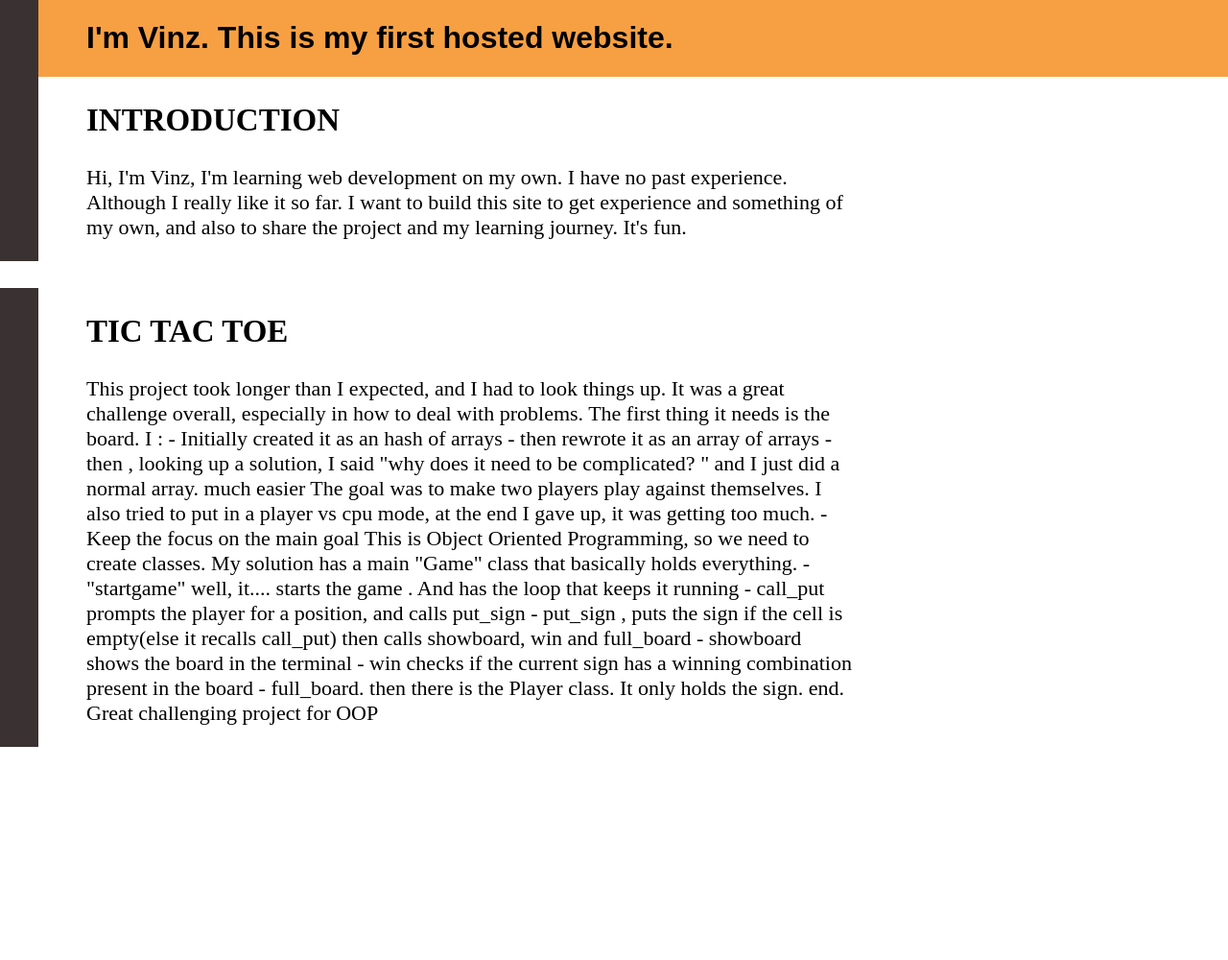
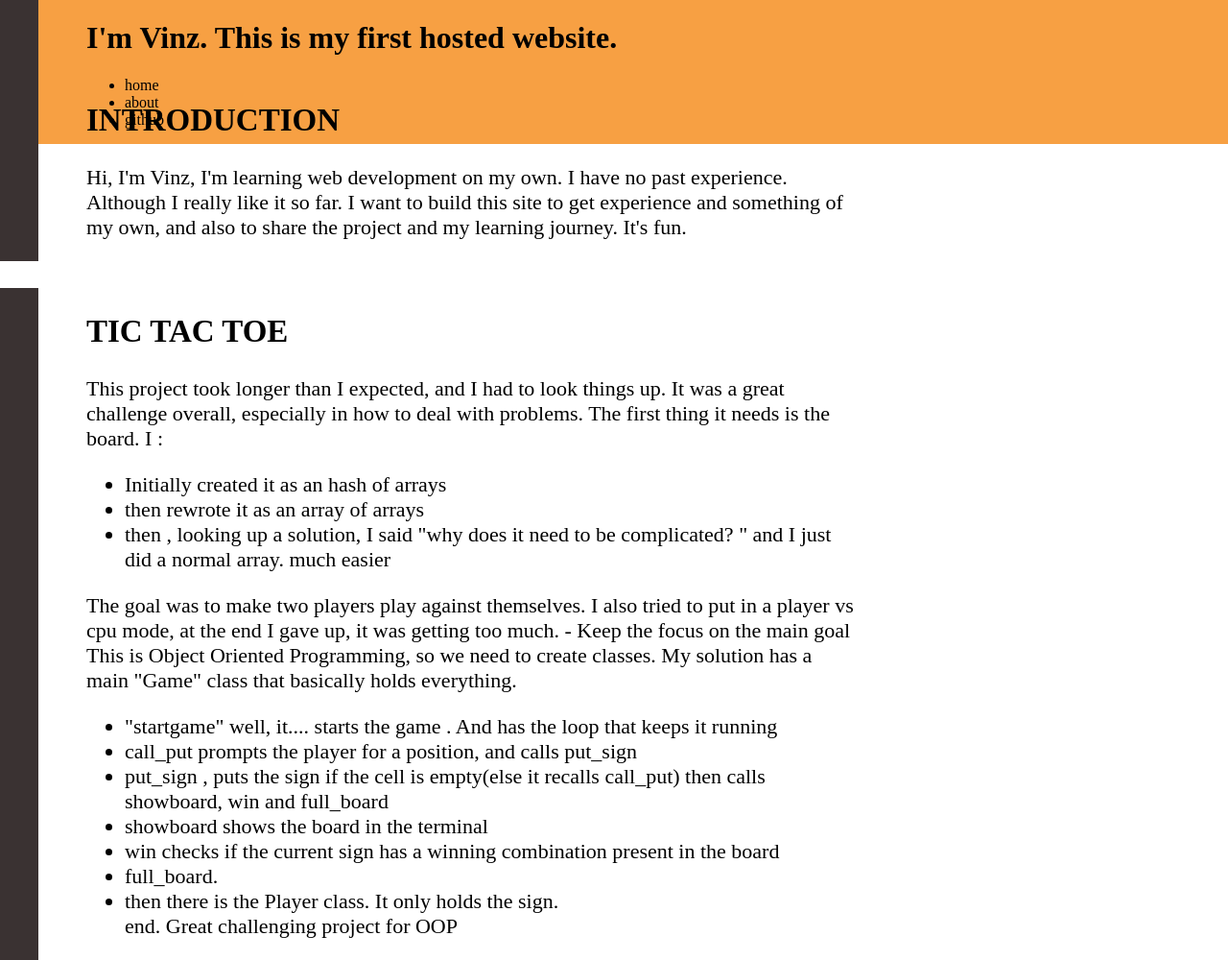
Before and after one commit to LrdVnz/vinz.pw_website, a plain HTML site: page index.html in a window 1280 px wide. Shown: the whole page at 96% size. Before the commit the page ends 800 px from the top, so only its background shows below. Drawn offline with Linux system fonts and the light colour scheme.

Commit message:
Added lists and nav

```diff
--- a/index.html
+++ b/index.html
@@ -8,6 +8,13 @@
 	<body>
 		<div class="header">
 			<h1>I'm Vinz. This is my first hosted website.</h1>
+			<div class = "navbar">
+				<ul>
+					<li>home</li>
+					<li>about</li>
+					<li>github</li>
+				</ul>
+			</div>
 		</div>
 		<div class="intro">
 			<h2>INTRODUCTION</h2>
@@ -23,22 +30,24 @@
 				This project took longer than I expected, and I had to look things up.
 				It was a great challenge overall, especially in how to deal with problems.
 				The first thing it needs is the board. I :
-				- Initially created it as an hash of arrays
-				- then rewrote it as an array of arrays
-				- then , looking up a solution, I said "why does it need to be complicated? " and I just did a normal array. much easier
-
+			<ul>
+				<li> Initially created it as an hash of arrays</li>
+				<li> then rewrote it as an array of arrays</li>
+				<li> then , looking up a solution, I said "why does it need to be complicated? " and I just did a normal array. much easier</li>
+            </ul>
 				The goal was to make two players play against themselves. I also tried to put in a player vs cpu mode, at the end I gave up, it was getting too much.
 				- Keep the focus on the main goal
 
 				This is Object Oriented Programming, so we need to create classes.
 				 My solution has a main "Game" class that basically holds everything.
-				- "startgame" well, it.... starts the game . And has the loop that keeps it running
-				- call_put prompts the player for a position, and calls put_sign
-				- put_sign , puts the sign if the cell is empty(else it recalls call_put) then calls showboard, win and full_board
-				- showboard shows the board in the terminal
-				- win checks if the current sign has a winning combination present in the board
-				- full_board.
-				then there is the Player class. It only holds the sign.
+				<ul>
+				 <li>"startgame" well, it.... starts the game . And has the loop that keeps it running</li>
+				 <li>call_put prompts the player for a position, and calls put_sign</li>
+				<li> put_sign , puts the sign if the cell is empty(else it recalls call_put) then calls showboard, win and full_board</li>
+				 <li>showboard shows the board in the terminal</li>
+				 <li>win checks if the current sign has a winning combination present in the board </li>
+				 <li>full_board.</li>
+				<li>then there is the Player class. It only holds the sign.</li>
 				end.
 				Great challenging project for OOP
 			</p>
--- a/style.css
+++ b/style.css
@@ -1,6 +1,5 @@
 
 .header {
-	font-family: 'Oswald', sans-serif;
     position: absolute;
     left: 0;
     top: 0px;
@@ -35,3 +34,9 @@
     left: 0px;
     border-left: solid 40px #3a3232;
 }
+
+.navbar {
+    list-style: none;
+    margin: 0;
+    padding: 0;
+}
```
